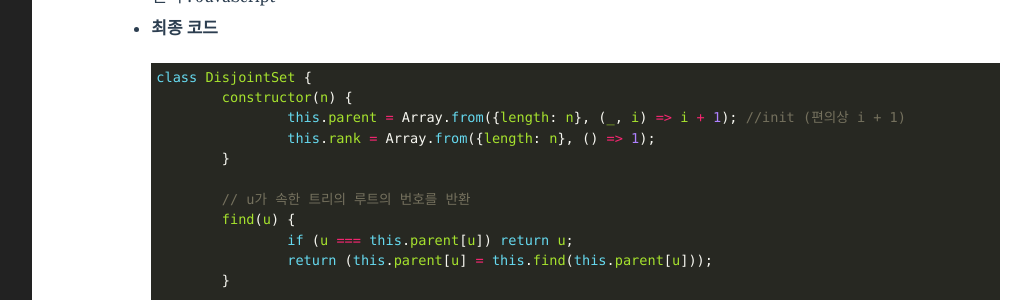
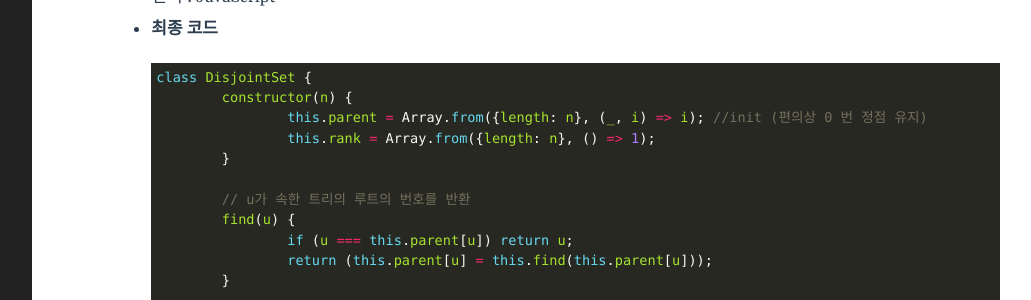
Before and after one commit to qkrrlgh519/qkrrlgh519.github.io, a Jekyll site: the page built from _posts/2021-01-29-Algorithm-UnionFind.markdown, in a window 1280 px wide and 900 px high, scrolled down 6009 px. Shown: the part 151-451 px from the top of the window, without its empty margins (201-1232 px from the left). Built offline with Jekyll 4.4.1, drawn with Linux system fonts in a browser that asks for light colours.

Commit message:
fix: 서로소 집합 소스 코드의 parent 배열의 초기화 로직 오류 수정

````diff
--- a/_posts/2021-01-29-Algorithm-UnionFind.markdown
+++ b/_posts/2021-01-29-Algorithm-UnionFind.markdown
@@ -78,7 +78,7 @@ categories: Algorithm(Graph)
 ```javascript
 class DisjointSet {
 	constructor(n) {
-		this.parent = Array.from({length: n}, (_, i) => i + 1); // init
+		this.parent = Array.from({length: n}, (_, i) => i); // init
 	}
 
 	// u가 속한 트리의 루트의 번호를 반환
@@ -125,7 +125,7 @@ class DisjointSet {
   // union 연산시 트리 높이 비교하는 부분과 높이 같은 경우 처리하는 부분 추가
 
   constructor(n) {
-  	this.parent = Array.from({length: n}, (_, i) => i + 1); // init
+  	this.parent = Array.from({length: n}, (_, i) => i); // init
   	this.rank = Array.from({length: n}, () => 1); // 추가된 부분!!
   }
 
@@ -182,7 +182,7 @@ class DisjointSet {
   ```javascript
   class DisjointSet {
   	constructor(n) {
-  		this.parent = Array.from({length: n}, (_, i) => i + 1); //init (편의상 i + 1)
+  		this.parent = Array.from({length: n}, (_, i) => i); //init (편의상 0 번 정점 유지)
   		this.rank = Array.from({length: n}, () => 1);
   	}
 
````
